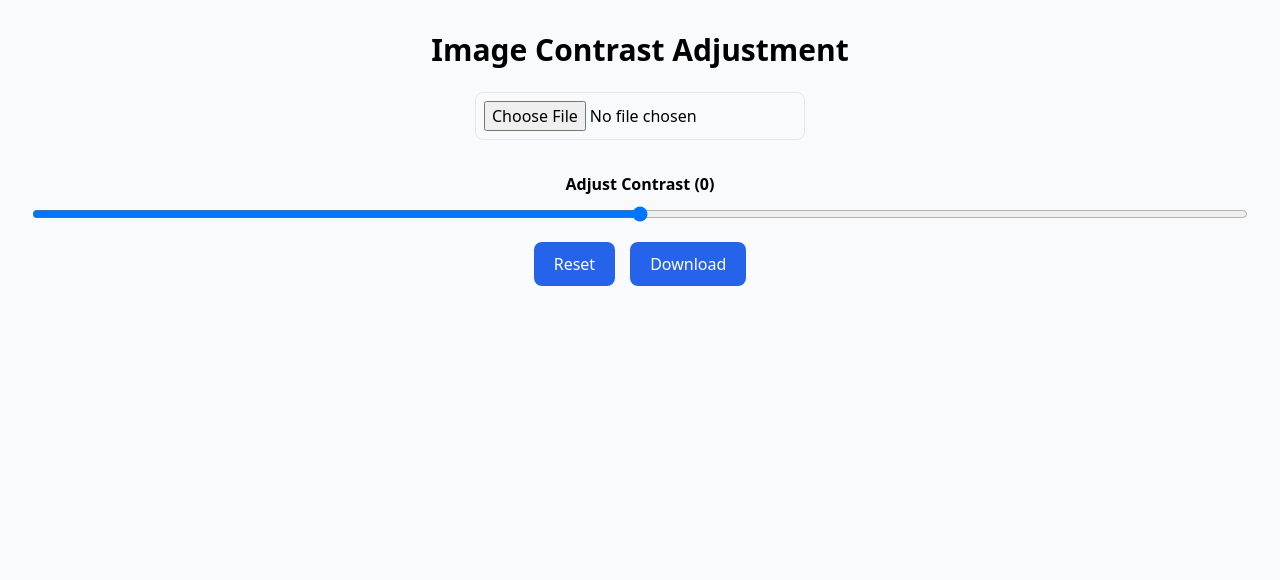
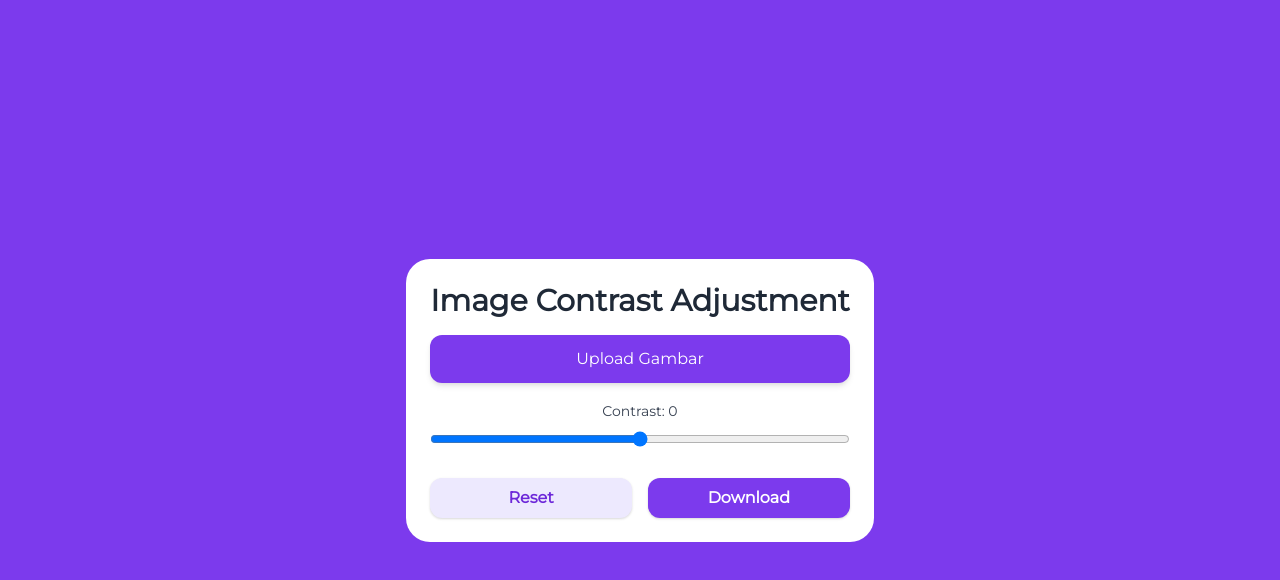
Before and after one commit to rhmtspr/image-contrast-adjustment, a plain HTML site: page index.html in a window 1280 px wide. Drawn offline with nearby package versions, Linux system fonts and the light colour scheme.

Commit message:
Menambahkan desain

```diff
--- a/css/style.css
+++ b/css/style.css
@@ -1,5 +1,5 @@
 body {
-  background-color: #f9fafb;
+  font-family: 'Montserrat', sans-serif;
 }
 img {
   max-width: 100%;
--- a/index.html
+++ b/index.html
@@ -4,37 +4,69 @@
     <meta charset="UTF-8" />
     <meta name="viewport" content="width=device-width, initial-scale=1.0" />
     <title>Image Contrast Adjustment</title>
-    <link
-      href="https://cdn.jsdelivr.net/npm/tailwindcss@2.2.19/dist/tailwind.min.css"
-      rel="stylesheet"
+
+    <link href="https://cdn.jsdelivr.net/npm/tailwindcss@2.2.19/dist/tailwind.min.css" rel="stylesheet" />
+
+    <link href="https://fonts.googleapis.com/css2?family=Montserrat&display=swap" rel="stylesheet" />
+
+    <link rel="stylesheet" href="/css/style.css" />
+    <style>
+      body {
+        font-family: 'Montserrat', sans-serif;
+      }
+    </style>
+  </head>
+
+  <body class="bg-purple-600 min-h-screen flex items-center justify-center">
+    <div class="bg-white rounded-3xl w-[420px] shadow-3xl ">
+
+      <div class="flex justify-center -mt20">
+        <img
+          id="imagePreview"
+          src=""
+          alt="Preview"
+          class="w-100 h-100 object-cover shadow-lg border-4 border-white hidden"
         />
-    <link rel="stylesheet" href="/css/style.css" />
-  </head>
-  <body class="flex flex-col items-center p-8">
-    <h1 class="text-3xl font-bold mb-6">Image Contrast Adjustment</h1>
+      </div>
+
+      <div class="p-6 text-center">
+        <h1 class="text-3xl font-bold text-gray-800">Image Contrast Adjustment</h1>
+
+        <div class="mt-4 w-full">
+
+          <label for="imageInput" class="flex items-center justify-center w-full px-4 py-3 bg-purple-600 text-white rounded-xl cursor-pointer shadow-md hover:bg-purple-700 transition "> Upload Gambar </label>
           <input
             type="file"
             id="imageInput"
-      class="mb-4 border p-2 rounded-lg"
             accept="image/*"
+            class="hidden"
           />
-    <canvas id="imageCanvas" class="hidden"></canvas>
-    <img id="imagePreview" class="hidden shadow-lg" alt="Your Image" />
-    <label for="contrastSlider" class="mt-4 font-semibold"
-      >Adjust Contrast (<span id="contrastValue">0</span>)</label
+
+        </div>
+
+        <div class="mt-4">
+          <label class="text-sm text-gray-700 font-medium"
+            >Contrast: <span id="contrastValue">0</span></label
           >
           <input
             type="range"
             id="contrastSlider"
-      class="slider"
             min="-100"
             max="100"
             value="0"
+            class="w-full mt-2"
           />
-    <div class="controls">
-      <button id="resetButton" class="button">Reset</button>
-      <button id="downloadButton" class="button">Download</button>
         </div>
+
+        <div class="mt-6 flex justify-between space-x-4">
+          <button id="resetButton" class="flex-1 bg-purple-100 text-purple-700 font-semibold py-2 rounded-xl shadow"> Reset </button>
+          <button id="downloadButton" class="flex-1 bg-purple-600 text-white font-semibold py-2 rounded-xl shadow"> Download </button>
+        </div>
+      </div>
+    </div>
+
+    <canvas id="imageCanvas" class="hidden"></canvas>
+
     <script src="script.js"></script>
   </body>
 </html>
```
Also changed, not shown: 1 other file. Lines whose indentation alone changed are shown as unchanged.
